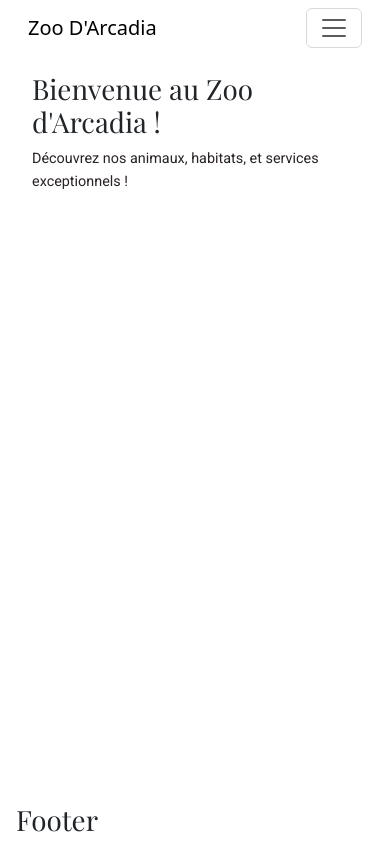
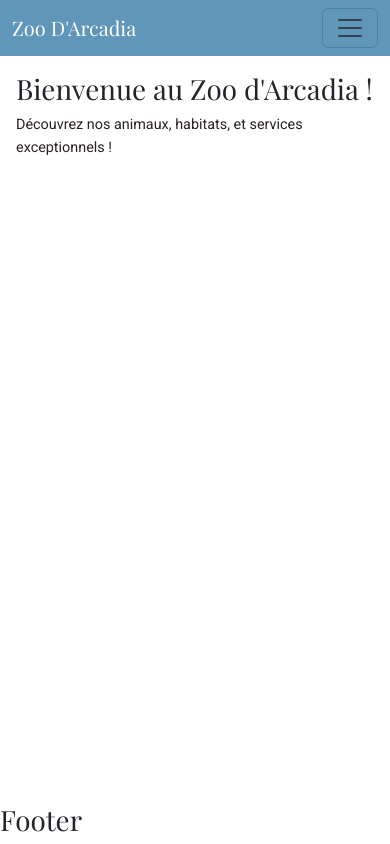
Before and after one commit to Agellid03/ZooArcadiaa, a React (Create React App) app in the folder frontend/: page / in a window 390 px wide. Built offline with nearby package versions, Linux system fonts and the light colour scheme.

Commit message:
Stylisation navbar et ajout d'element pour l'accessibilité

```diff
--- a/frontend/public/index.html
+++ b/frontend/public/index.html
@@ -9,6 +9,7 @@
       name="description"
       content="Web site created using create-react-app"
     />
+
     <!--
       manifest.json provides metadata used when your web app is installed on a
       user's mobile device or desktop. See https://developers.google.com/web/fundamentals/web-app-manifest/
--- a/frontend/src/App.css
+++ b/frontend/src/App.css
@@ -101,9 +101,6 @@ a:hover {
 
 /* Media queries pour la responsivité */
 @media (max-width: 768px) {
-  .page-container {
-    padding: 0 1rem;
-  }
 
   h1 {
     font-size: 2rem;
--- a/frontend/src/components/header/Navbar.jsx
+++ b/frontend/src/components/header/Navbar.jsx
@@ -8,19 +8,31 @@ import {
   NavbarToggler,
   NavItem,
 } from "reactstrap";
-// import "../header/clientNavbar.css";
+import "../header/navbar.css"
 
 const ClientNavbar = () => {
+  // État pour gérer l'ouverture/fermeture du menu burger
   const [isOpen, setIsOpen] = useState(false);
 
+  // Fonction pour basculer l'état
   const toggle = () => setIsOpen(!isOpen);
 
   return (
     <Navbar className="container_navbar" expand="md">
+      {/* Nom de la marque avec redirection vers la page d'accueil */}
       <NavbarBrand className="nav-brand" tag={NavLink} to="/">
         Zoo D'Arcadia
       </NavbarBrand>
-      <NavbarToggler aria-label="Toggle navigation" onClick={toggle} />
+
+      {/* Bouton pour ouvrir/fermer le menu sur petits écrans */}
+      <NavbarToggler
+        className="navbar-toggler"
+        aria-label="Toggle navigation"
+        aria-expanded={isOpen}
+        onClick={toggle}
+      />
+
+      {/* Menu de navigation */}
       <Collapse isOpen={isOpen} navbar>
         <Nav className="ms-auto" navbar>
           <NavItem>
--- /dev/null
+++ b/frontend/src/components/header/navbar.css
@@ -0,0 +1,38 @@
+/* Conteneur principal de la barre de navigation */
+.container_navbar {
+  background-color: var(--primary-color); /* Utilise la couleur principale définie dans la charte graphique */
+  width: 100%; /* La barre de navigation prend toute la largeur de l'écran */
+  z-index: 1000; /* Priorité élevée pour éviter que d'autres éléments ne passent par-dessus */
+  margin: 0; /* Supprime les marges pour aligner correctement la navbar */
+}
+
+/* Style pour le nom de la marque et les liens */
+.nav-brand, /* Le nom de la marque (logo ou texte) */
+.nav-link { /* Les liens de navigation */
+  font-family: var(--headline); /* Utilisation de la police "headline" définie dans la charte graphique */
+  color: white !important; /* Texte blanc pour contraster avec le fond de la navbar */
+  text-decoration: none !important; /* Supprime le soulignement par défaut des liens */
+}
+
+.nav-link.active {
+  font-weight: bold; /* Met en valeur le lien actif */
+}
+.nav-link:hover {
+  color: var(--secondary-color) !important;
+}
+
+
+.navbar-toggler {
+  color: white;
+  border: none; /* Supprime le contour par défaut */
+}
+
+/* Contenu sous la barre de navigation */
+.content {
+  padding-top: 70px; /* Crée un espace sous la navbar pour que le contenu ne soit pas caché */
+}
+
+.collapse {
+  transition: max-height 0.3s ease-in-out;
+  overflow: hidden;
+}
```
